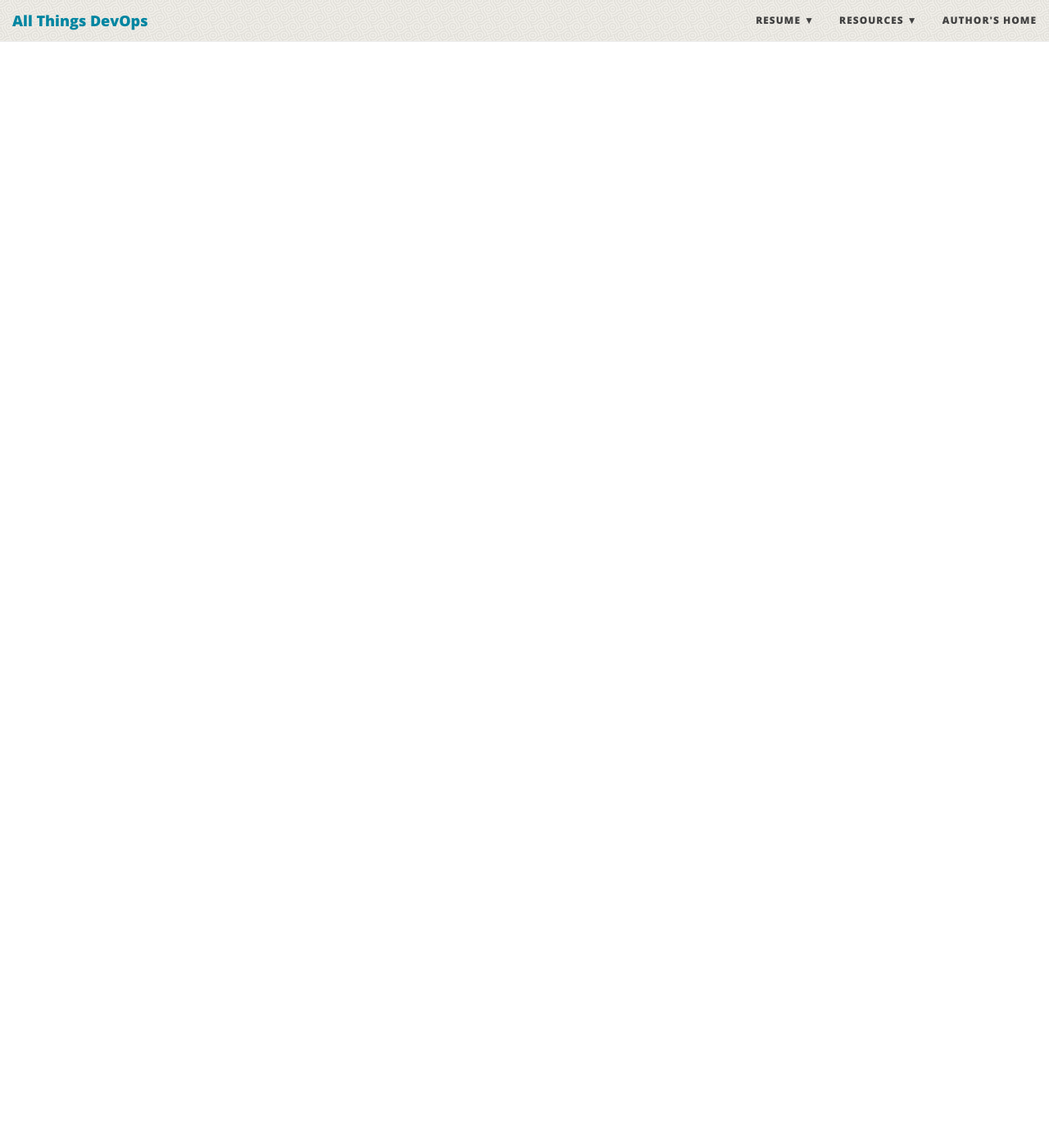
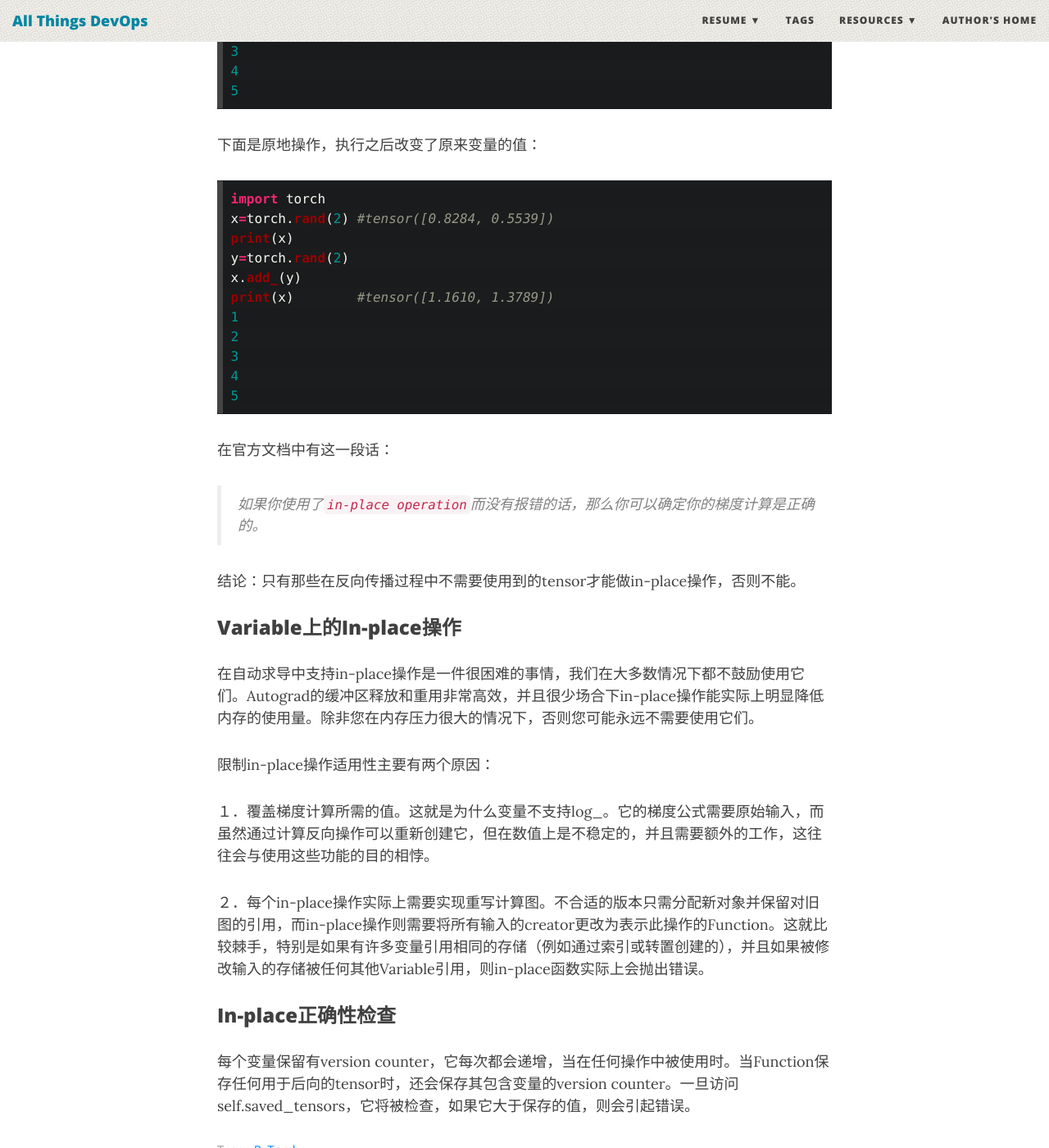
Before and after one commit to Kakuoo/kakuoo.github.io, a Jekyll site: the page built from _posts/2018-11-18-TheDiffsBetween-tensor.detach()&tensor.data.md, in a window 1280 px wide and 1400 px high, scrolled down 8310 px. Shown: the whole window at 82% size. Built offline with Jekyll 4.4.1, drawn with Linux system fonts in a browser that asks for light colours; nearby versions of some CDN libraries; some of the changed text lies outside the part shown.

````diff
--- a/_config.yml
+++ b/_config.yml
@@ -23,6 +23,7 @@
   Resume:
     - 中文: "aboutme/aboutme_zh-CN"
     - English: "aboutme/aboutme_en-US"
+  Tags: "tags"
   Resources:
     - Learn markdown: "http://www.markdowntutorial.com/"
   Author's home: "http://deanattali.com"
--- a/_posts/2018-11-18-TheDiffsBetween-tensor.detach()&tensor.data.md
+++ b/_posts/2018-11-18-TheDiffsBetween-tensor.detach()&tensor.data.md
@@ -1,7 +1,7 @@
 ---
 layout: post
 title: PyTorch中tensor.detach()和tensor.data的区别
-subtitle: 是否加入计算历史，requires_grad =False
+subtitle: 其是否加入计算历史，requires_grad =False,In-place操作的影响
 gh-repo: Kakuoo/kakuoo.github.io
 gh-badge: [star, fork, follow]
 tags: [PyTorch]
@@ -288,3 +288,58 @@
 比如x -> m -> y中如果对m进行detach()，后面如果反悔想还是对原来的计算图进行操作还是可以的
 
 但是如果是进行了detach_()，那么原来的计算图也发生了变化，就不能反悔了
+
+
+## Pytorch in-place 操作
+
+in-place operation在pytorch中是指改变一个tensor的值的时候，不经过复制操作，而是直接在原来的内存上改变它的值。可以把它成为原地操作符。
+
+在pytorch中经常加后缀“\_”来代表原地in-place operation，比如说.add\_() 或者.scatter()。python里面的+=，\*=也是in-place operation。
+
+下面是正常的加操作,执行结束加操作之后x的值没有发生变化：
+```python
+import torch
+x=torch.rand(2) #tensor([0.8284, 0.5539])
+print(x)
+y=torch.rand(2)
+print(x+y)      #tensor([1.0250, 0.7891])
+print(x)        #tensor([0.8284, 0.5539])
+1
+2
+3
+4
+5
+```
+
+下面是原地操作，执行之后改变了原来变量的值：
+
+```python
+import torch
+x=torch.rand(2) #tensor([0.8284, 0.5539])
+print(x)
+y=torch.rand(2)
+x.add_(y)
+print(x)        #tensor([1.1610, 1.3789])
+1
+2
+3
+4
+5
+```
+在官方文档中有这一段话：
+
+> 如果你使用了`in-place operation`而没有报错的话，那么你可以确定你的梯度计算是正确的。
+
+结论：只有那些在反向传播过程中不需要使用到的tensor才能做in-place操作，否则不能。
+
+### Variable上的In-place操作
+在自动求导中支持in-place操作是一件很困难的事情，我们在大多数情况下都不鼓励使用它们。Autograd的缓冲区释放和重用非常高效，并且很少场合下in-place操作能实际上明显降低内存的使用量。除非您在内存压力很大的情况下，否则您可能永远不需要使用它们。
+
+限制in-place操作适用性主要有两个原因：
+
+１．覆盖梯度计算所需的值。这就是为什么变量不支持log_。它的梯度公式需要原始输入，而虽然通过计算反向操作可以重新创建它，但在数值上是不稳定的，并且需要额外的工作，这往往会与使用这些功能的目的相悖。
+
+２．每个in-place操作实际上需要实现重写计算图。不合适的版本只需分配新对象并保留对旧图的引用，而in-place操作则需要将所有输入的creator更改为表示此操作的Function。这就比较棘手，特别是如果有许多变量引用相同的存储（例如通过索引或转置创建的），并且如果被修改输入的存储被任何其他Variable引用，则in-place函数实际上会抛出错误。
+
+### In-place正确性检查
+每个变量保留有version counter，它每次都会递增，当在任何操作中被使用时。当Function保存任何用于后向的tensor时，还会保存其包含变量的version counter。一旦访问self.saved_tensors，它将被检查，如果它大于保存的值，则会引起错误。
````
Also changed, not shown: _posts/2018-11-24-10SpecialGrammarInPython.md (+27 -15 lines), _posts/2018-11-30-PyTorch_0.3vs0.4_VersionChange&MigrationGuide.md (added, +390 -0 lines).
